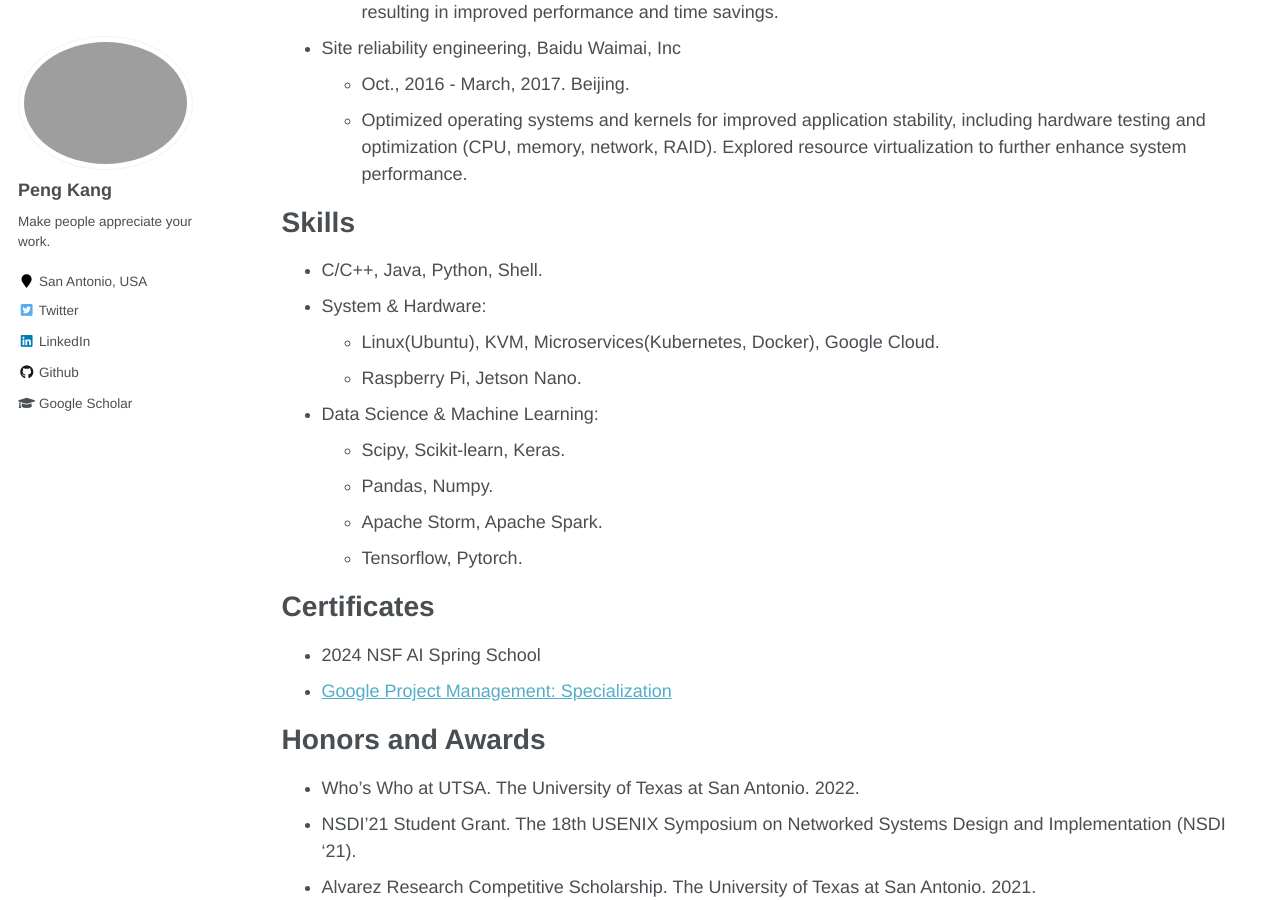
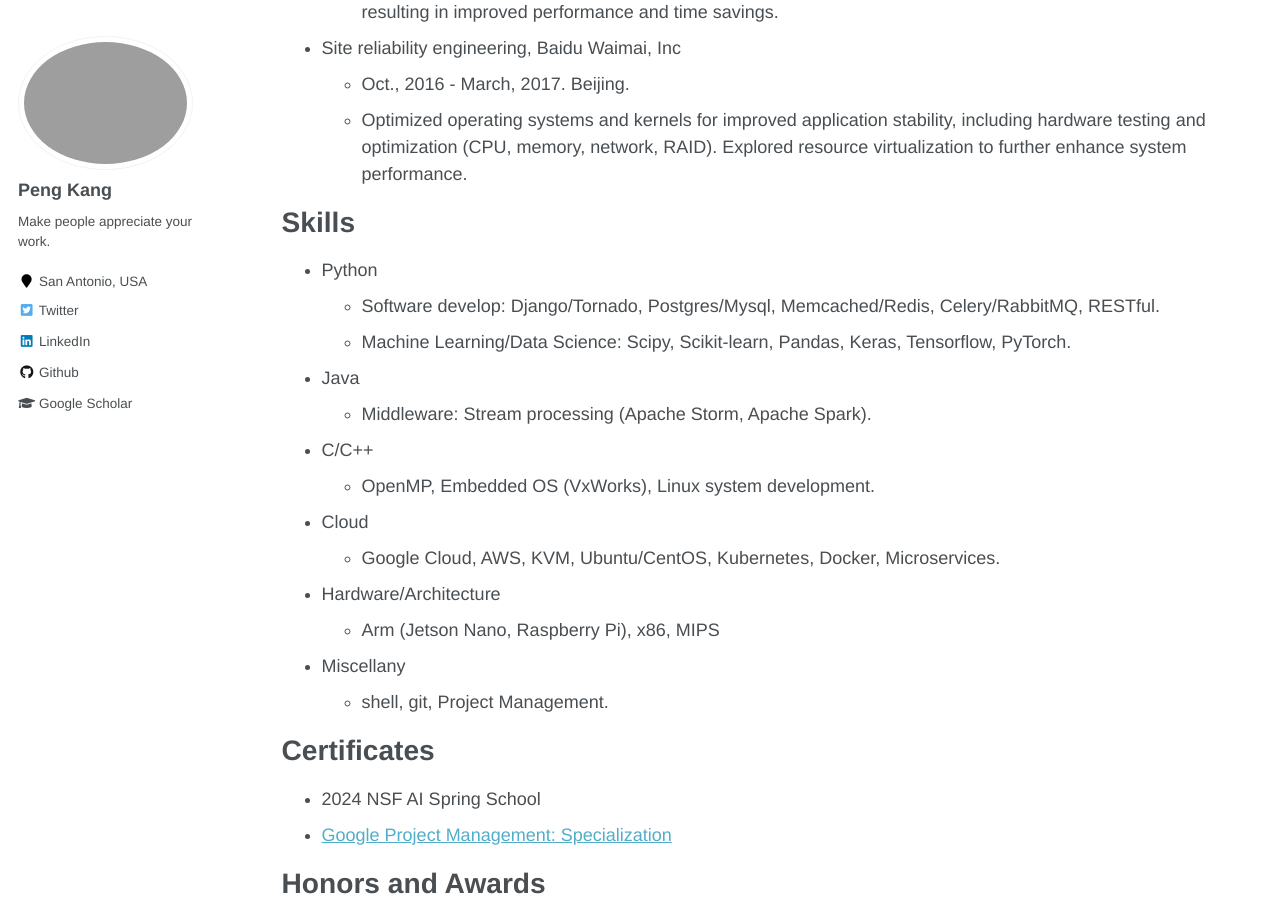
Before and after one commit to pengkang12/pengkang12.github.io, a Jekyll site: the page built from _pages/cv.md, in a window 1280 px wide and 900 px high, scrolled down 516 px. Built offline with Jekyll 4.4.1, drawn with Linux system fonts in a browser that asks for light colours.

Commit message:
Update cv.md

```diff
--- a/_pages/cv.md
+++ b/_pages/cv.md
@@ -28,15 +28,19 @@ Work experience
 
 Skills
 ======
-* C/C++, Java, Python, Shell.
-* System & Hardware:
-  * Linux(Ubuntu), KVM, Microservices(Kubernetes, Docker), Google Cloud.
-  * Raspberry Pi, Jetson Nano.
-* Data Science & Machine Learning:
-  * Scipy, Scikit-learn, Keras.
-  * Pandas, Numpy.
-  * Apache Storm, Apache Spark.
-  * Tensorflow, Pytorch.
+* Python
+  * Software develop: Django/Tornado, Postgres/Mysql, Memcached/Redis, Celery/RabbitMQ, RESTful.
+  * Machine Learning/Data Science: Scipy, Scikit-learn, Pandas, Keras, Tensorflow, PyTorch.
+* Java
+  * Middleware: Stream processing (Apache Storm, Apache Spark).
+* C/C++
+  * OpenMP, Embedded OS (VxWorks), Linux system development.
+* Cloud
+  * Google Cloud, AWS, KVM, Ubuntu/CentOS, Kubernetes, Docker, Microservices.
+* Hardware/Architecture
+  * Arm (Jetson Nano, Raspberry Pi), x86, MIPS
+* Miscellany
+  * shell, git, Project Management.
 
 Certificates
 ======
```
